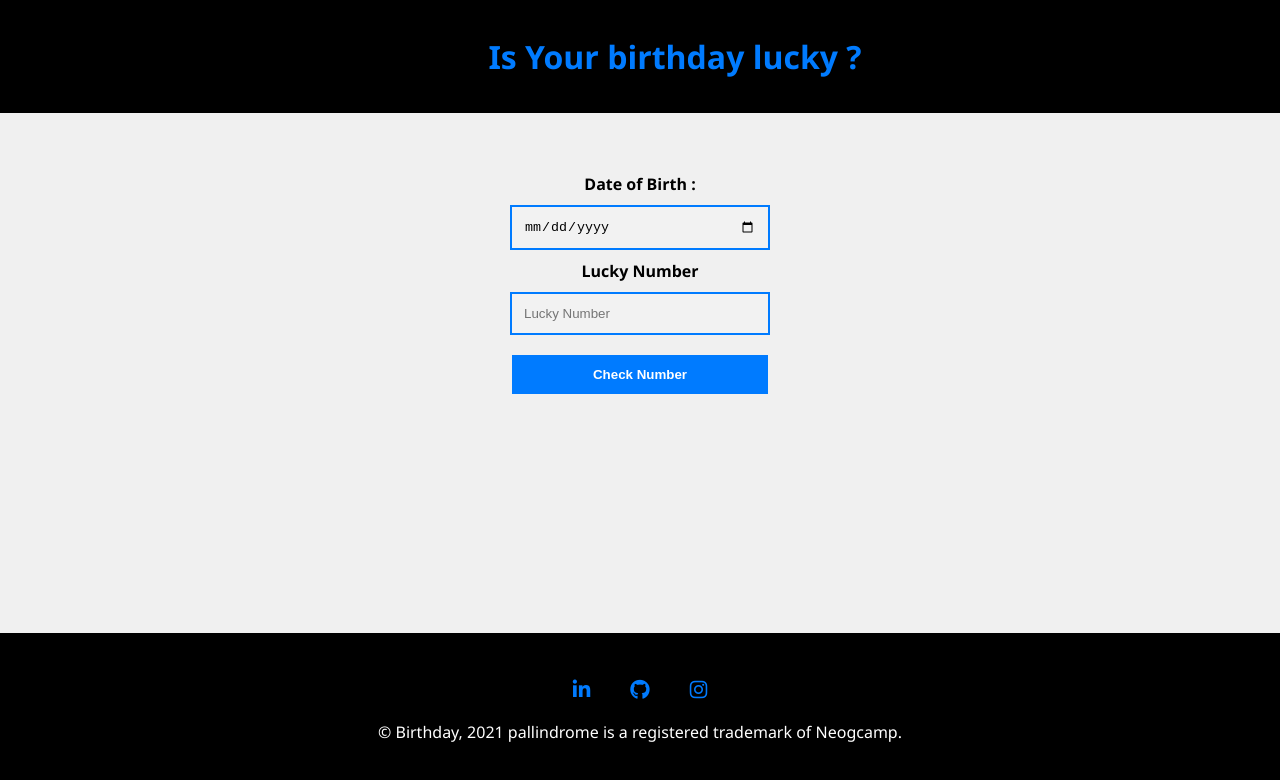
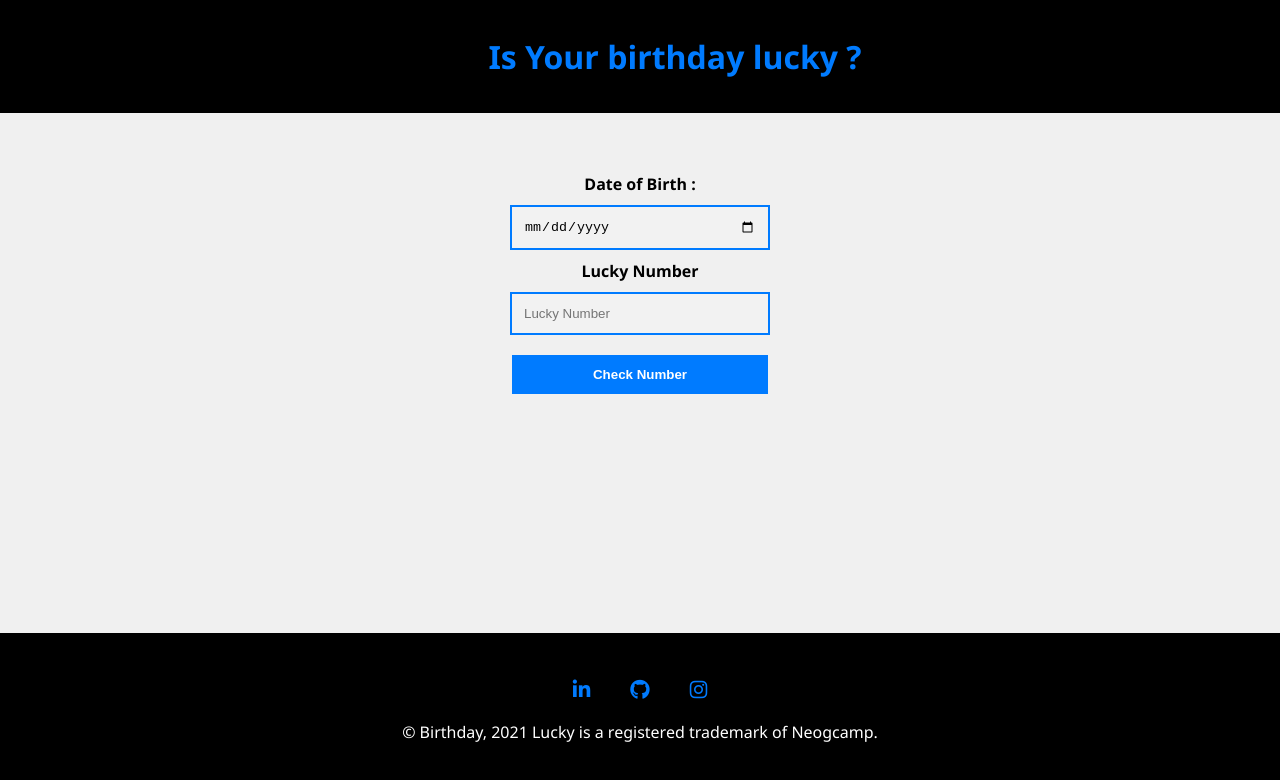
Before and after one commit to yopse/Birthday-checker, a plain HTML site: page index.html in a window 1280 px wide. Shown: the top 780 px of the page. Drawn offline with Linux system fonts and the light colour scheme.

Commit message:
all clear and done

```diff
--- a/index.html
+++ b/index.html
@@ -56,7 +56,7 @@
 
        </div>
 
-       <p>© Birthday, 2021 pallindrome is a registered trademark of Neogcamp.</p>
+       <p>© Birthday, 2021 Lucky is a registered trademark of Neogcamp.</p>
 
      </div>
 
```
